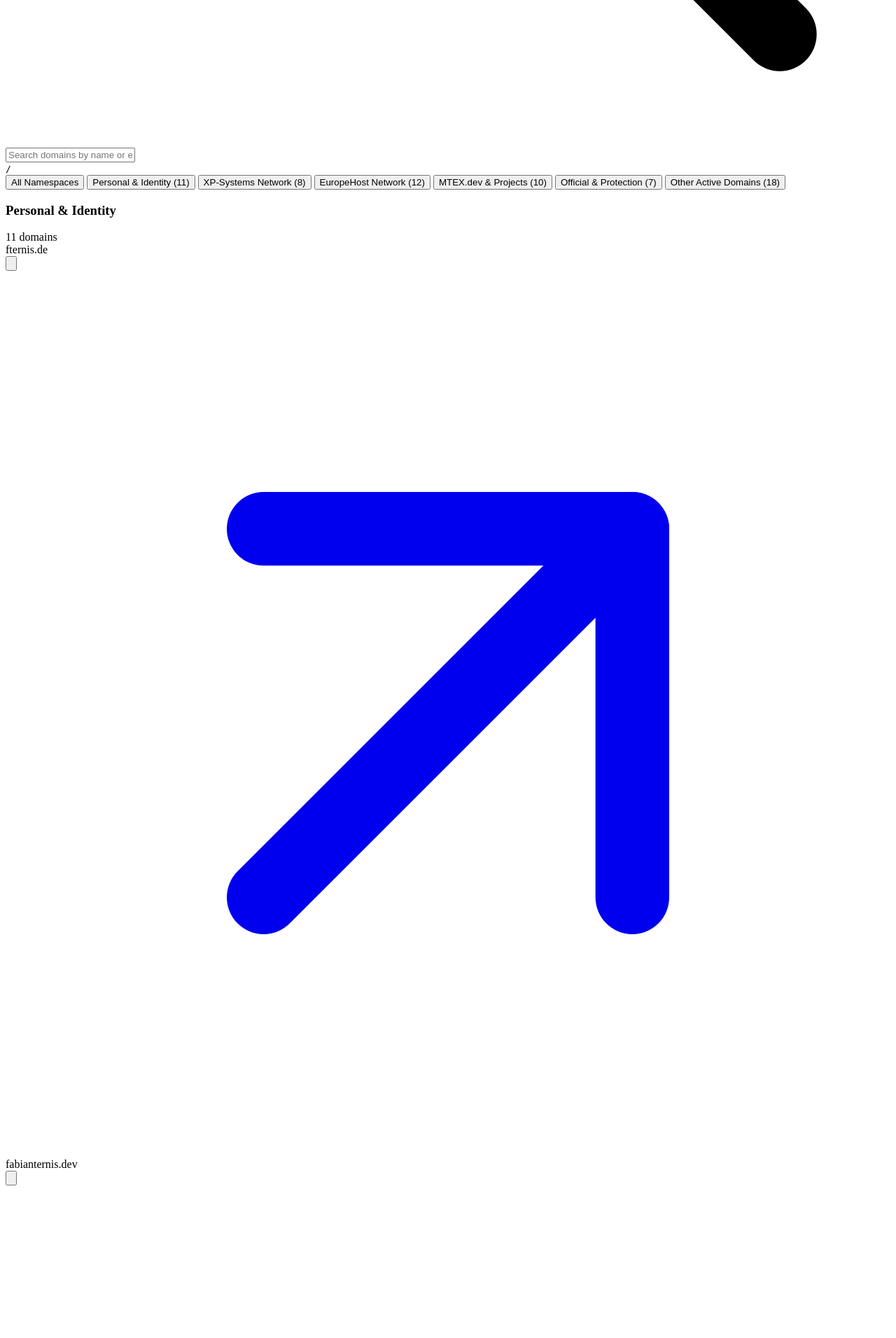
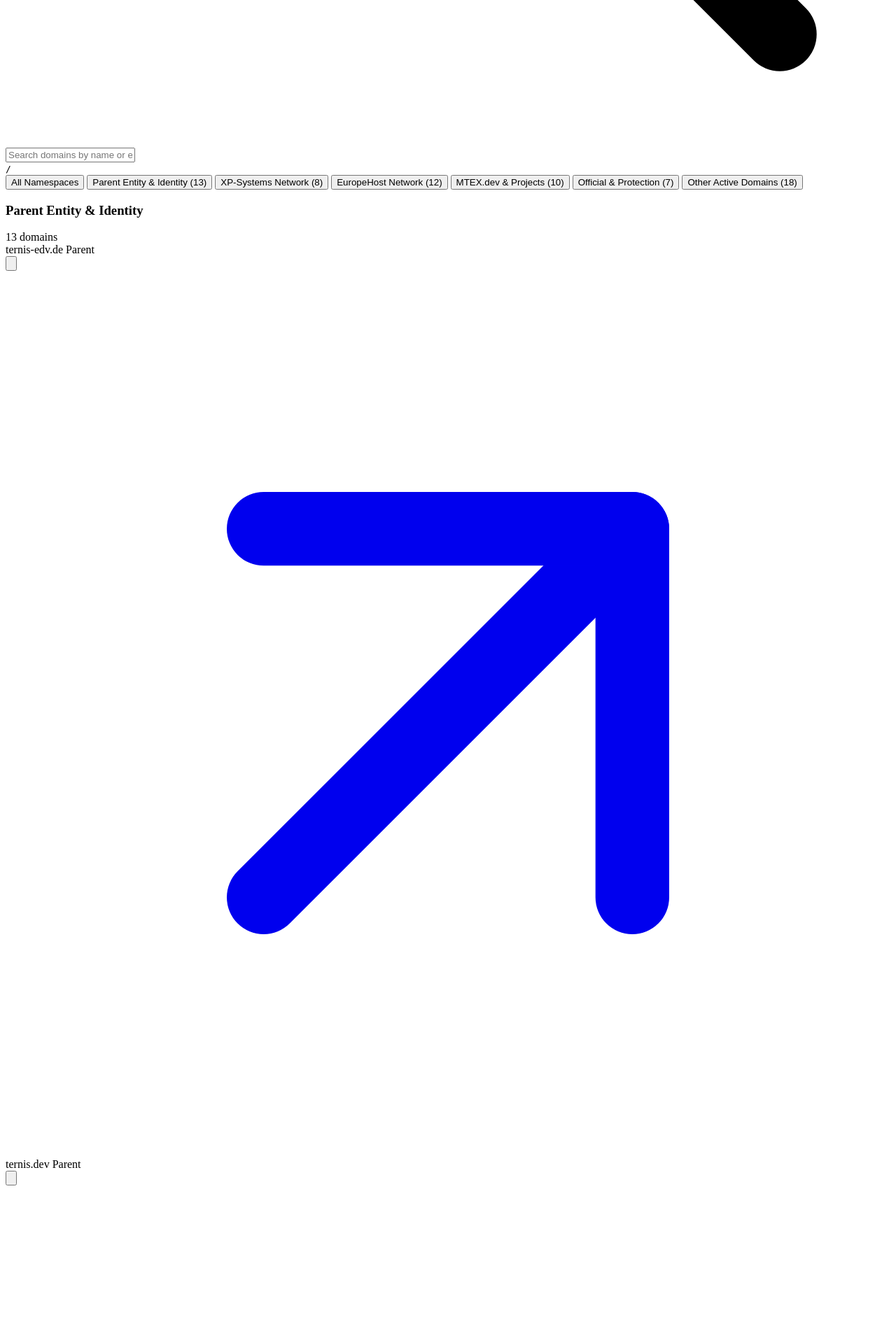
Before and after one commit to xpsystems/xpsystems-websites, a PHP site: page /domains in a window 1280 px wide. Shown: the part 1445-3357 px from the top of the page at 70% size. Run offline with PHP 8.4, Linux system fonts and the light colour scheme; some libraries are stand-ins or nearby versions.

Commit message:
feat: establish xpsystems as sub-entity of ternis-edv (ternis.dev)

```diff
--- a/assets/css/style.css
+++ b/assets/css/style.css
@@ -977,6 +977,11 @@ kbd {
   color: var(--accent);
   border-color: var(--accent);
 }
+.card-badge.card-badge-parent {
+  background-color: var(--surface-2);
+  color: var(--accent);
+  border-color: var(--accent);
+}
 
 .card-top {
   margin-bottom: 16px;
--- a/assets/scss/_sections.scss
+++ b/assets/scss/_sections.scss
@@ -96,6 +96,12 @@
 
   &.card-badge-service {
     background-color: var(--accent-dim);
+    color: var(--accent);
+    border-color: var(--accent);
+  }
+
+  &.card-badge-parent {
+    background-color: var(--surface-2);
     color: var(--accent);
     border-color: var(--accent);
   }
--- a/config/app.php
+++ b/config/app.php
@@ -13,10 +13,24 @@ return [
     ],
 
     'brand' => [
-        'name'        => 'xpsystems',
-        'tagline'     => 'German Web-Provider',
-        'description' => 'European infrastructure, digital sovereignty, and developer-first tooling — built and operated from Germany.',
-        'domains'     => ['xpsystems.eu', 'xpsystems.de', 'xpsys.de'],
+        'name'          => 'xpsystems',
+        'tagline'       => 'German Web-Provider',
+        'sub_entity_of' => 'ternis.dev (ternis-edv)',
+        'parent_url'    => 'https://ternis-edv.de',
+        'parent_domain' => 'ternis.dev',
+        'description'   => 'European infrastructure, digital sovereignty, and developer-first tooling — operated as a sub-entity of ternis-edv (ternis.dev) from Germany.',
+        'domains'       => ['xpsystems.eu', 'xpsystems.de', 'xpsys.de'],
+    ],
+
+    'parent_entity' => [
+        'name'        => 'ternis-edv',
+        'brand'       => 'ternis.dev',
+        'legal_name'  => 'ternis-edv',
+        'url'         => 'https://ternis-edv.de',
+        'domain'      => 'ternis-edv.de',
+        'alt_url'     => 'https://ternis.dev',
+        'alt_domain'  => 'ternis.dev',
+        'description' => 'Parent IT organisation & enterprise systems',
     ],
 
     'subdomains' => [
@@ -39,13 +53,15 @@ return [
     ],
 
     'footer_links' => [
-        ['label' => 'GitHub',      'href' => 'https://github.com/xpsystems'],
-        ['label' => 'Status',      'href' => 'https://status.xpsystems.eu'],
-        ['label' => 'EuropeHost',  'href' => 'https://europehost.eu'],
-        ['label' => 'eu-data.org', 'href' => 'https://eu-data.org'],
-        ['label' => 'MTEX.dev',    'href' => 'https://mtex.dev'],
-        ['label' => 'Impressum',   'href' => '/impressum'],
-        ['label' => 'Privacy',     'href' => '/privacy'],
+        ['label' => 'GitHub',        'href' => 'https://github.com/xpsystems'],
+        ['label' => 'Status',        'href' => 'https://status.xpsystems.eu'],
+        ['label' => 'ternis.dev',    'href' => 'https://ternis.dev'],
+        ['label' => 'ternis-edv.de', 'href' => 'https://ternis-edv.de'],
+        ['label' => 'EuropeHost',    'href' => 'https://europehost.eu'],
+        ['label' => 'eu-data.org',   'href' => 'https://eu-data.org'],
+        ['label' => 'MTEX.dev',      'href' => 'https://mtex.dev'],
+        ['label' => 'Impressum',     'href' => '/impressum'],
+        ['label' => 'Privacy',       'href' => '/privacy'],
     ],
 
     'hero_ctas' => [
@@ -62,6 +78,16 @@ return [
     ],
 
     'services' => [
+        [
+            'name'    => 'ternis.dev (ternis-edv)',
+            'type'    => 'parent',
+            'url'     => 'https://ternis-edv.de',
+            'tagline' => 'Parent entity & enterprise IT systems — managing xpsystems infrastructure',
+            'links'   => [
+                ['label' => 'ternis.dev',     'href' => 'https://ternis.dev'],
+                ['label' => 'ternis-edv.de', 'href' => 'https://ternis-edv.de'],
+            ],
+        ],
         [
             'name'    => 'EuropeHost.eu',
             'type'    => 'service',
@@ -113,8 +139,8 @@ return [
     'team' => [
         [
             'name'        => 'Fabian Ternis',
-            'role'        => 'Founder / Web Dev',
-            'url'         => 'https://fabianternis.dev',
+            'role'        => 'Founder & Lead / ternis-edv',
+            'url'         => 'https://ternis.dev',
             'github'      => 'michaelninder',
             'email'       => 'f.ternis@xpsystems.eu',
             'img_url'     => 'https://github.com/michaelninder.png',
@@ -174,14 +200,17 @@ return [
 
     'domain_groups' => [
         [
-            'title'   => 'Personal & Identity',
-            'accent'  => 'accent',
-            'domains' => [
-                ['domain' => 'fternis.de'],
+            'title'     => 'Parent Entity & Identity',
+            'accent'    => 'accent',
+            'highlight' => true,
+            'domains'   => [
+                ['domain' => 'ternis-edv.de',    'badge' => 'Parent'],
+                ['domain' => 'ternis.dev',       'badge' => 'Parent'],
+                ['domain' => 'ternis.eu'],
                 ['domain' => 'fabianternis.dev'],
                 ['domain' => 'fabianternis.de'],
                 ['domain' => 'fabian-ternis.de'],
-                ['domain' => 'ternis.eu'],
+                ['domain' => 'fternis.de'],
                 ['domain' => 'ivoternis.de'],
                 ['domain' => 'mysocials.me'],
                 ['domain' => 'getsocials.link'],
--- a/src/Views/components/footer.php
+++ b/src/Views/components/footer.php
@@ -19,11 +19,11 @@
     <div class="footer-brand-col">
       <a href="<?= htmlspecialchars(url('main')) ?>" class="footer-logo" aria-label="xpsystems home">
         <span class="footer-logo-text">xpsystems</span>
-        <span class="footer-badge-pill">DE &bull; EU</span>
+        <span class="footer-badge-pill">ternis.dev</span>
       </a>
 
       <p class="footer-desc">
-        <?= htmlspecialchars($brand['tagline'] ?? 'German Web-Provider') ?> — European sovereign bare-metal infrastructure, Anycast edge routing, and privacy-first web services operated from Germany.
+        A sub-entity of <a href="https://ternis.dev" target="_blank" rel="noopener noreferrer" style="color:var(--accent);text-decoration:underline;">ternis.dev</a> (<a href="https://ternis-edv.de" target="_blank" rel="noopener noreferrer" style="color:var(--accent);text-decoration:underline;">ternis-edv</a>) &mdash; <?= htmlspecialchars($brand['tagline'] ?? 'German Web-Provider') ?> delivering sovereign bare-metal infrastructure, Anycast edge routing, and privacy-first web services operated from Germany.
       </p>
 
       <div class="footer-trust-chips">
@@ -106,6 +106,8 @@
         <li><a href="<?= htmlspecialchars(url('contact')) ?>" class="footer-nav-link">Contact Desk</a></li>
         <li><a href="/impressum" class="footer-nav-link">Impressum (§ 5 DDG)</a></li>
         <li><a href="/privacy" class="footer-nav-link">Datenschutz (GDPR)</a></li>
+        <li><a href="https://ternis.dev" target="_blank" rel="noopener noreferrer" class="footer-nav-link">ternis.dev (Parent)</a></li>
+        <li><a href="https://ternis-edv.de" target="_blank" rel="noopener noreferrer" class="footer-nav-link">ternis-edv.de</a></li>
         <li><a href="mailto:f.ternis@xpsystems.eu" class="footer-nav-link">Founder Desk</a></li>
       </ul>
     </div>
@@ -114,7 +116,7 @@
   <!-- Bottom Strip -->
   <div class="container footer-bottom-strip">
     <div class="footer-bottom-left">
-      <span>&copy; <?= $currentYear ?? date('Y') ?> <strong>xpsystems</strong>. Built with precision, flat geometry &amp; ☕ in Germany.</span>
+      <span>&copy; <?= $currentYear ?? date('Y') ?> <strong>xpsystems</strong> &bull; Sub-entity of <a href="https://ternis.dev" target="_blank" rel="noopener noreferrer" style="color:inherit;text-decoration:underline;">ternis.dev</a> (<a href="https://ternis-edv.de" target="_blank" rel="noopener noreferrer" style="color:inherit;text-decoration:underline;">ternis-edv</a>). Built with precision, flat geometry &amp; ☕ in Germany.</span>
     </div>
 
     <div class="footer-bottom-right">
--- a/src/Views/legal/privacy.php
+++ b/src/Views/legal/privacy.php
@@ -178,8 +178,8 @@
               <div class="kv-label">Verantwortlicher</div>
               <div class="kv-value"><strong>Fabian Ternis</strong></div>
 
-              <div class="kv-label">Organisation</div>
-              <div class="kv-value">xpsystems Web-Services</div>
+              <div class="kv-label">Organisation &amp; Träger</div>
+              <div class="kv-value"><strong>ternis-edv</strong> (<a href="https://ternis.dev" target="_blank" rel="noopener">ternis.dev</a> &middot; <a href="https://ternis-edv.de" target="_blank" rel="noopener">ternis-edv.de</a>) &mdash; Geschäftsbereich <strong>xpsystems</strong></div>
 
               <div class="kv-label">E-Mail (Datenschutz)</div>
               <div class="kv-value"><a href="mailto:contact@xpsystems.eu">contact@xpsystems.eu</a></div>
```
Also changed, not shown: src/Views/landing/index.php (+4 -4 lines), src/Views/legal/impressum.php (+6 -3 lines), public/assets/css/style.css.
